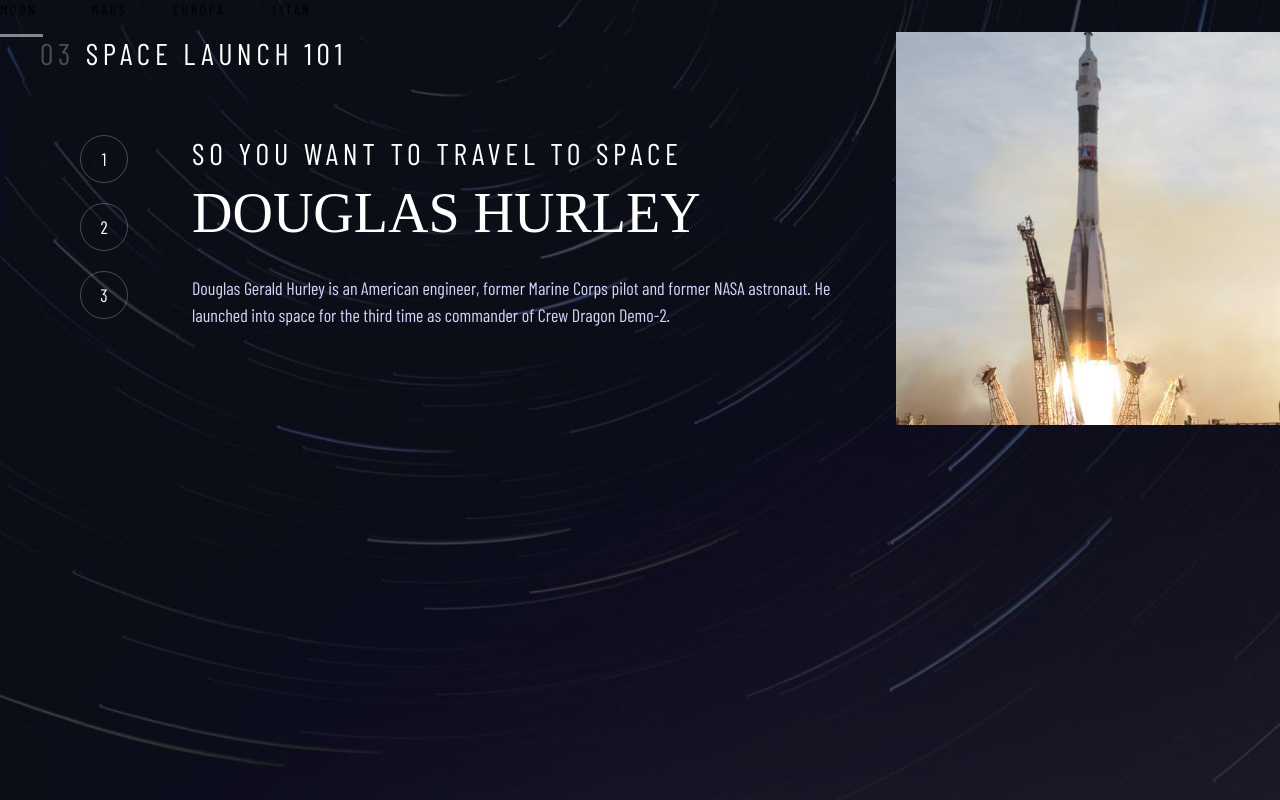
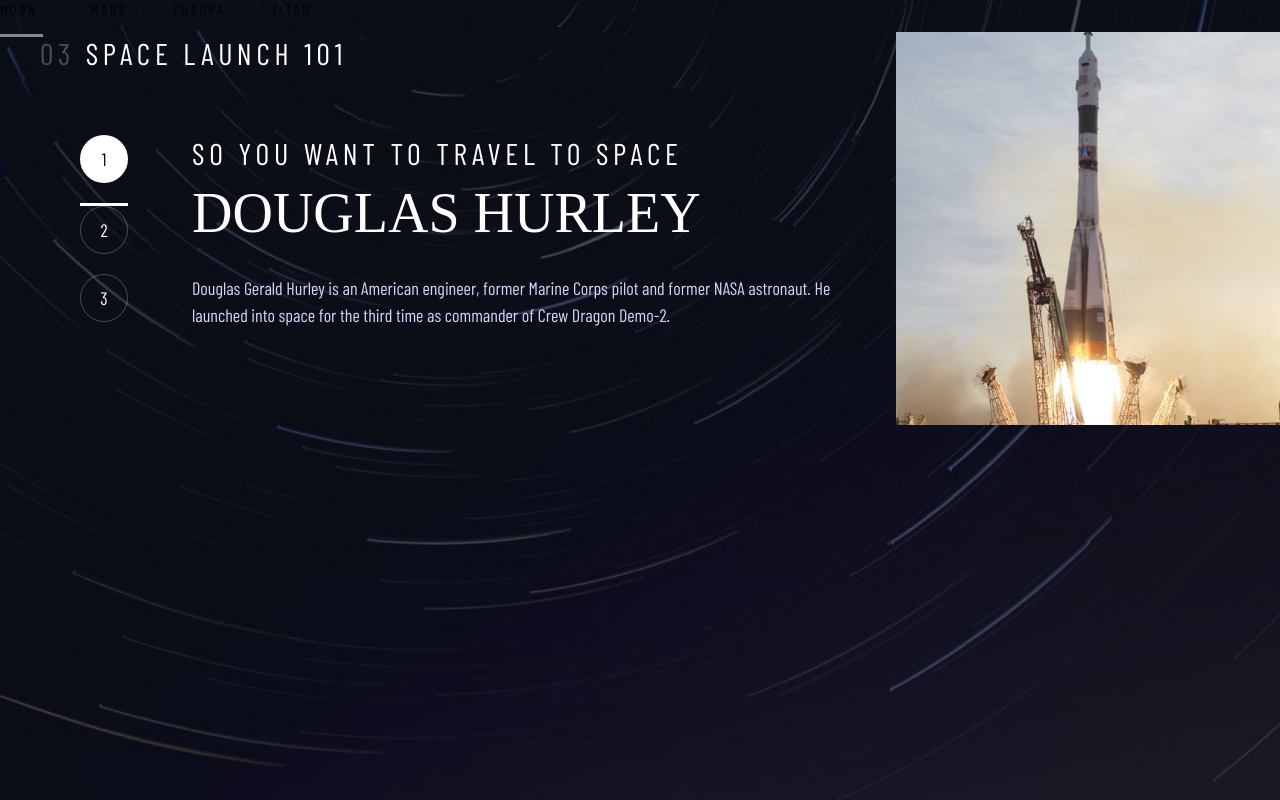
Before and after one commit to dew-dr0p/05---space-tourism-website, a Nuxt app: page /Technology in a window 1280 px wide. Built offline with nearby package versions, Linux system fonts and the light colour scheme; a web font is replaced by a local one.

Commit message:
Modified Technology Page Navigation

```diff
--- a/components/Technology/NavBar.vue
+++ b/components/Technology/NavBar.vue
@@ -1,6 +1,6 @@
 <template>
     <div class="flex flex-col">
-        <NuxtLink to="/Technlogy">
+        <NuxtLink to="/Technology">
             <button class="rounded-[50%] w-12 h-12 text-white border border-white border-opacity-25 hover:border-opacity-100 mb-5">
                 1
             </button>
@@ -19,9 +19,9 @@
 </template>
 
 <style scoped>
-.router-link-active, .router-link-exact-active button {
+.router-link-active button, .router-link-exact-active button {
         color: #0B0D17;
-        background: white;
+        background-color: white;
         border: none;
     }
 </style>
```
